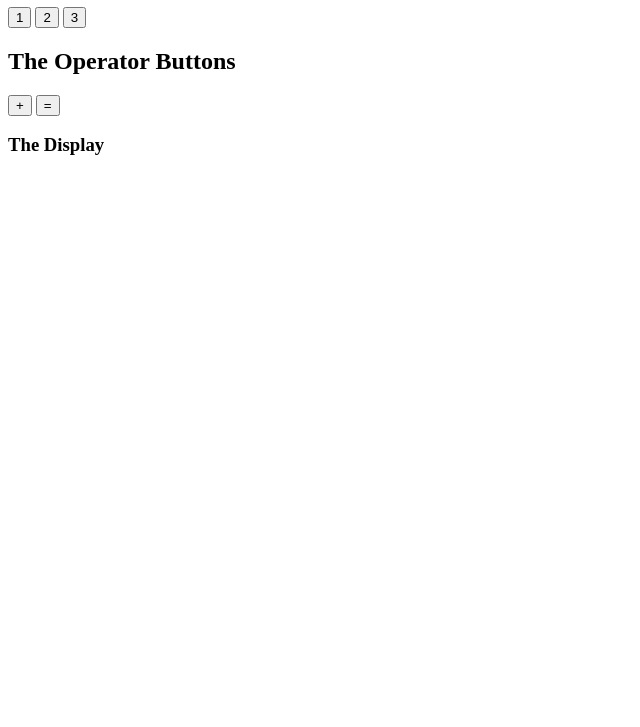
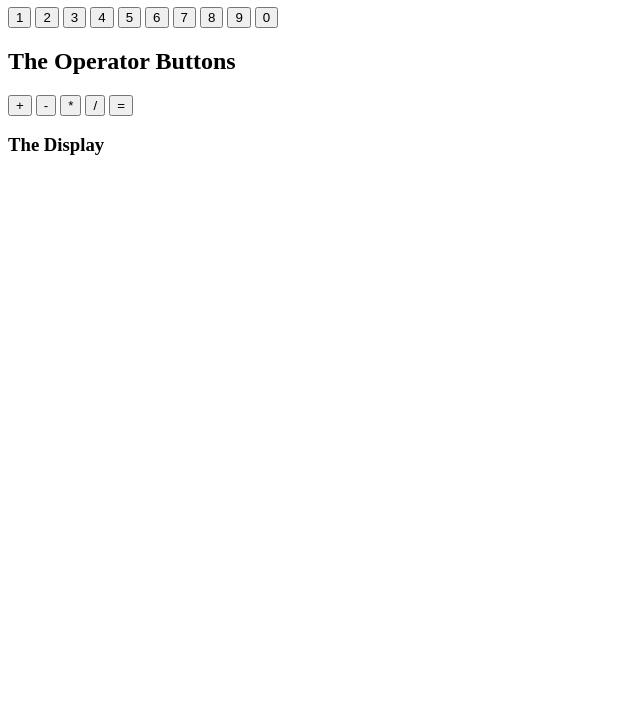
Before and after one commit to SkiSherpa/My-First-Caculator, a plain HTML site: page index.html in a window 1280 px wide. Shown: the part 73-800 px from the top of the page, without its empty margins (0-640 px from the left). Drawn offline with Linux system fonts and the light colour scheme.

Commit message:
Added the rest of the numbers and basic operators

```diff
--- a/index.html
+++ b/index.html
@@ -7,10 +7,20 @@
     <button type="button" onclick="display(event)">1</button>
     <button type="button" onclick="display(event)">2</button>
     <button type="button" onclick="display(event)">3</button>
+    <button type="button" onclick="display(event)">4</button>
+    <button type="button" onclick="display(event)">5</button>
+    <button type="button" onclick="display(event)">6</button>
+    <button type="button" onclick="display(event)">7</button>
+    <button type="button" onclick="display(event)">8</button>
+    <button type="button" onclick="display(event)">9</button>
+    <button type="button" onclick="display(event)">0</button>
 
     <h2>The Operator Buttons</h2>
     <!--- operator buttons --->
     <button type="button" onclick="display(event)">+</button>
+    <button type="button" onclick="display(event)">-</button>
+    <button type="button" onclick="display(event)">*</button>
+    <button type="button" onclick="display(event)">/</button>
     <button type="button" onclick="display(event)">=</button>
 
     <h3 id="the-display">The Display</h3>
```
